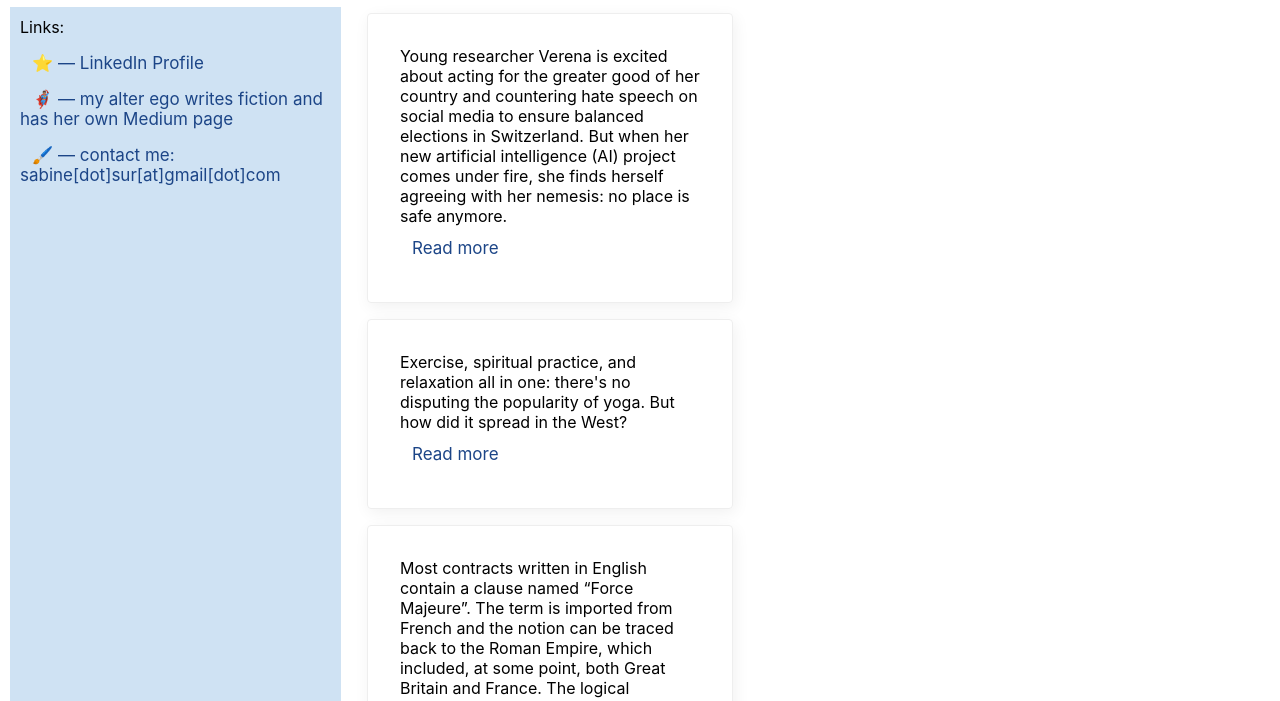
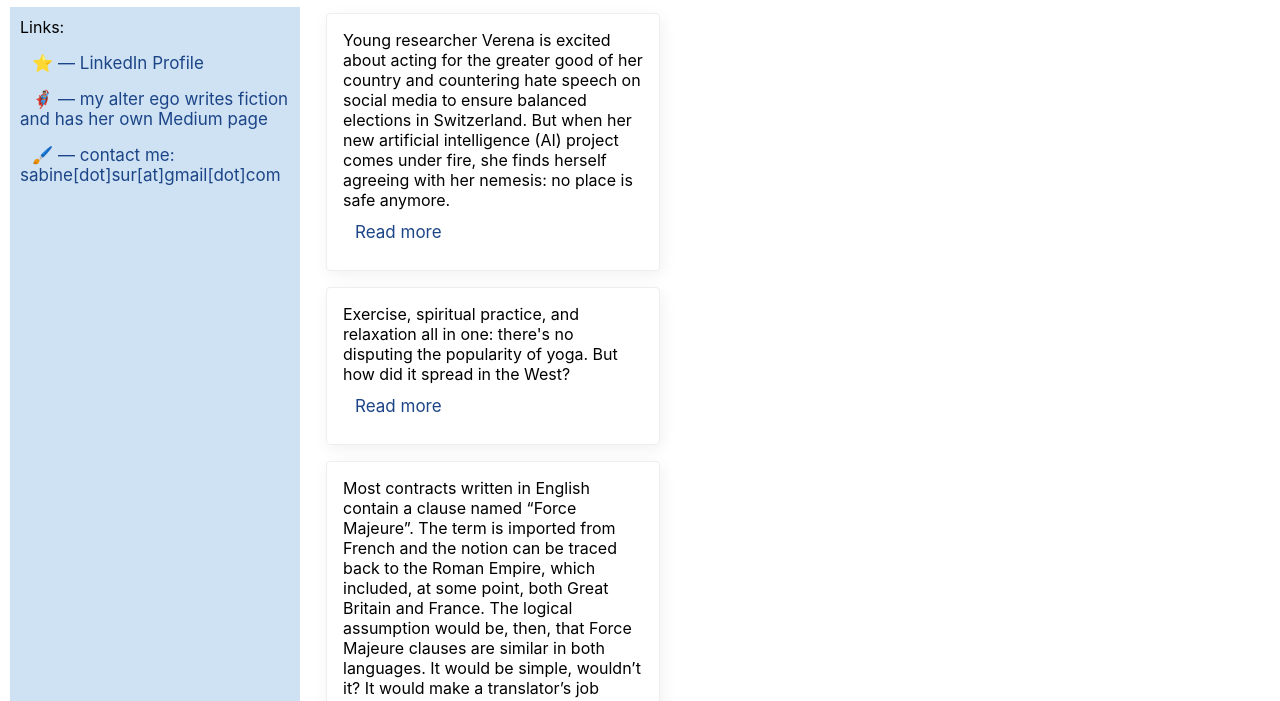
Before and after one commit to SabineSur/WritingSamples, a plain HTML site: page index.html in a window 1280 px wide. Shown: the part 99-800 px from the top of the page. Drawn offline with Linux system fonts and the light colour scheme.

Commit message:
index.html

```diff
--- a/style.css
+++ b/style.css
@@ -17,6 +17,10 @@ body {
     align-items: center;
   }
 
+  .big-container {
+    display: flex;
+  }
+
   .sidebar {
     width: 270px;
     background: #cfe2f3;
@@ -28,8 +32,8 @@ body {
     align-items: flex-start;
     padding: 10px;
     margin: 10px;
-    flex-shrink: 0;
-    flex: 1;
+    flex-shrink: 1;
+    flex: 0;
   }
 
   ul {
@@ -49,14 +53,11 @@ body {
     padding: 12px;
   }
 
-  .big-container {
+  .small-container {
     display: flex;
+    flex-flow: column wrap;
     flex: 1;
-  }
-
-  .small-container {
-    padding: 16px;
-    display: flex;
+    flex-shrink: 0;
   }
 
   .card {
@@ -65,10 +66,9 @@ body {
     border-radius: 4px;
     margin: 16px;
     display: flex;
-    /*align-items: flex-start;*/
     flex-flow: row wrap;
     width: 300px;
-    padding: 32px;
+    padding: 16px;
   }
 
   .footer {
```
